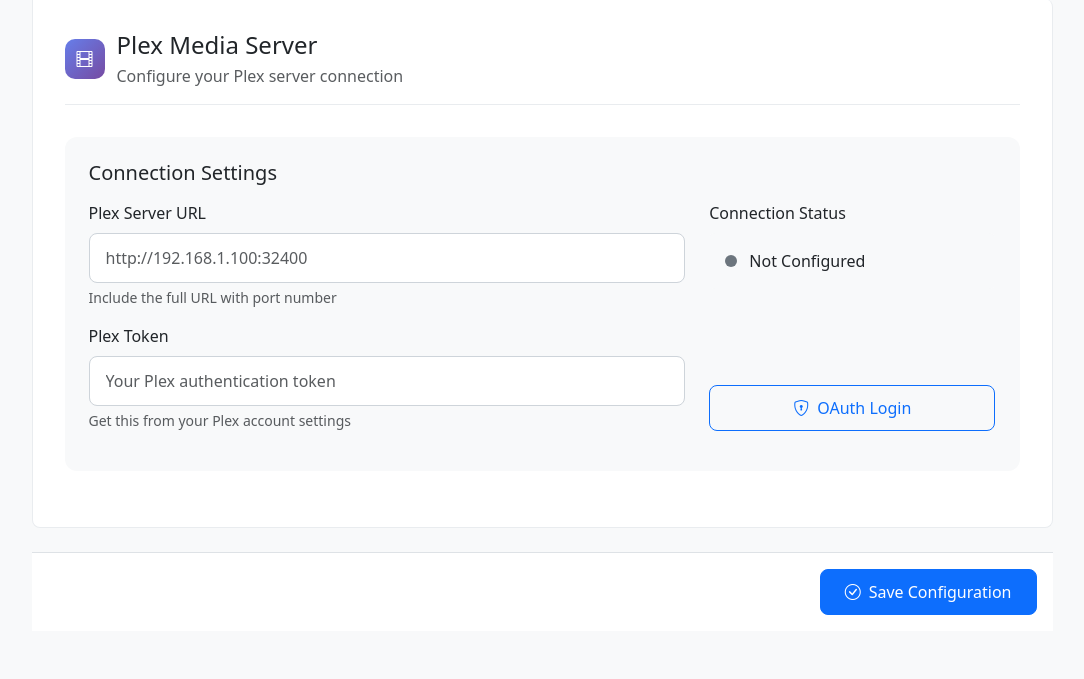
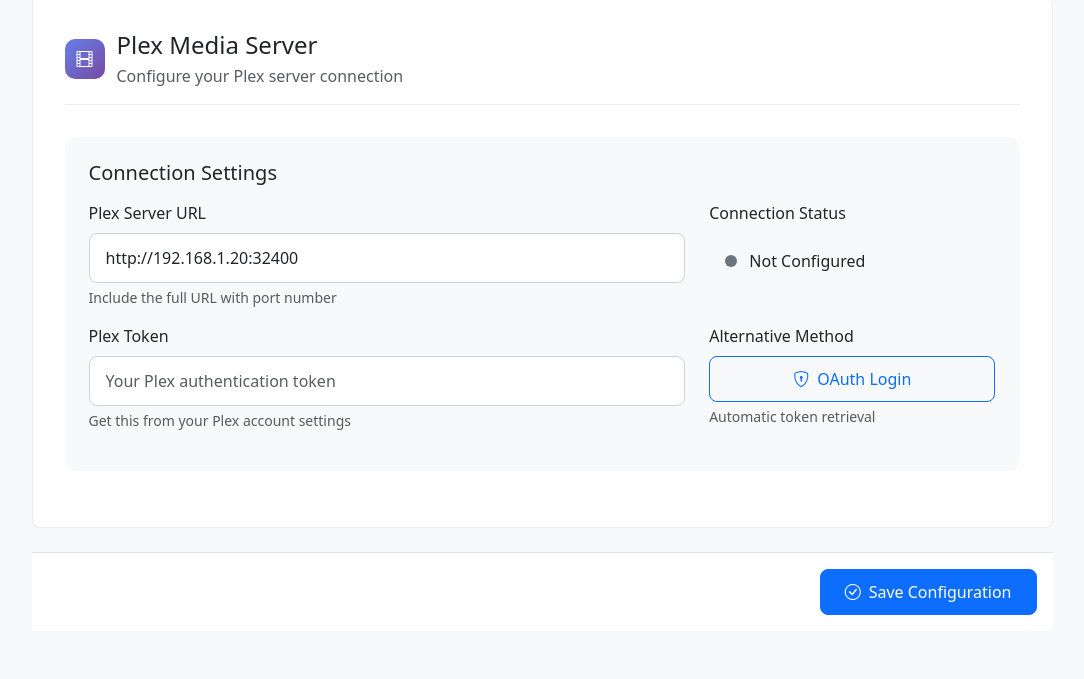
Before and after one commit to davidsnyder-nc/mediainfo, a Flask app: page / in a window 1280 px wide. Shown: the part 162-841 px from the top of the page, without its empty margins (98-1182 px from the left). Run offline with Flask 3, Linux system fonts and the light colour scheme.

Commit message:
Set a default address for connecting to Plex and improve button alignment
Update default Plex URL and adjust OAuth button placement in index.html.

Replit-Commit-Author: Agent
Replit-Commit-Session-Id: a348d8b3-a9dd-4b7c-b489-dd80a70c8123
Replit-Commit-Screenshot-Url: https://storage.googleapis.com/screenshot-production-us-central1/bc33b432-78bb-40e6-885f-f1ce9680f1b4/8f917824-bc53-47da-bf8d-c12b878ea9e7.jpg

```diff
--- a/templates/index.html
+++ b/templates/index.html
@@ -196,8 +196,8 @@
                                     <div class="col-md-8 mb-3">
                                         <label for="plex_url" class="form-label">Plex Server URL</label>
                                         <input type="url" class="form-control" id="plex_url" name="plex_url"
-                                               value="{{ config.plex_url or '' }}"
-                                               placeholder="http://192.168.1.100:32400">
+                                               value="{{ config.plex_url or 'http://192.168.1.20:32400' }}"
+                                               placeholder="http://192.168.1.20:32400">
                                         <div class="form-text">Include the full URL with port number</div>
                                     </div>
                                     <div class="col-md-4 mb-3">
@@ -217,10 +217,12 @@
                                                placeholder="Your Plex authentication token">
                                         <div class="form-text">Get this from your Plex account settings</div>
                                     </div>
-                                    <div class="col-md-4 mb-3 d-flex align-items-end">
+                                    <div class="col-md-4 mb-3">
+                                        <label class="form-label">Alternative Method</label>
                                         <button type="button" class="btn btn-outline-primary w-100" onclick="startPlexAuth()">
                                             <i class="bi bi-shield-lock me-2"></i>OAuth Login
                                         </button>
+                                        <div class="form-text">Automatic token retrieval</div>
                                     </div>
                                 </div>
                             </div>
```
Also changed, not shown: attached_assets/Screenshot 2025-06-02 at 12.31.25 PM.png (added).
